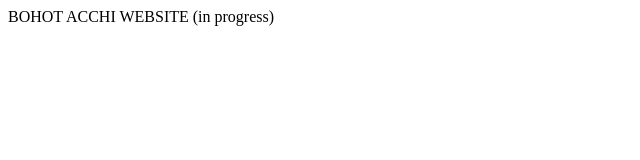
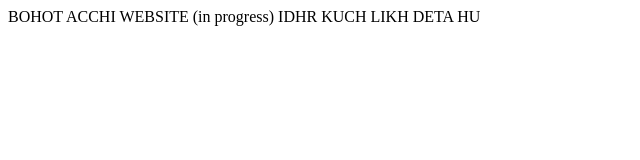
Before and after one commit to Ashu-2002/Session2, a plain HTML site: page index.html in a window 1280 px wide. Shown: the whole page, without its empty margins (0-640 px from the left). Drawn offline with Linux system fonts and the light colour scheme.

Commit message:
kuch change

```diff
--- a/index.html
+++ b/index.html
@@ -7,5 +7,8 @@
 </head>
 <body>
     BOHOT ACCHI WEBSITE (in progress)
+
+    IDHR KUCH LIKH DETA HU
+
 </body>
 </html>
```
